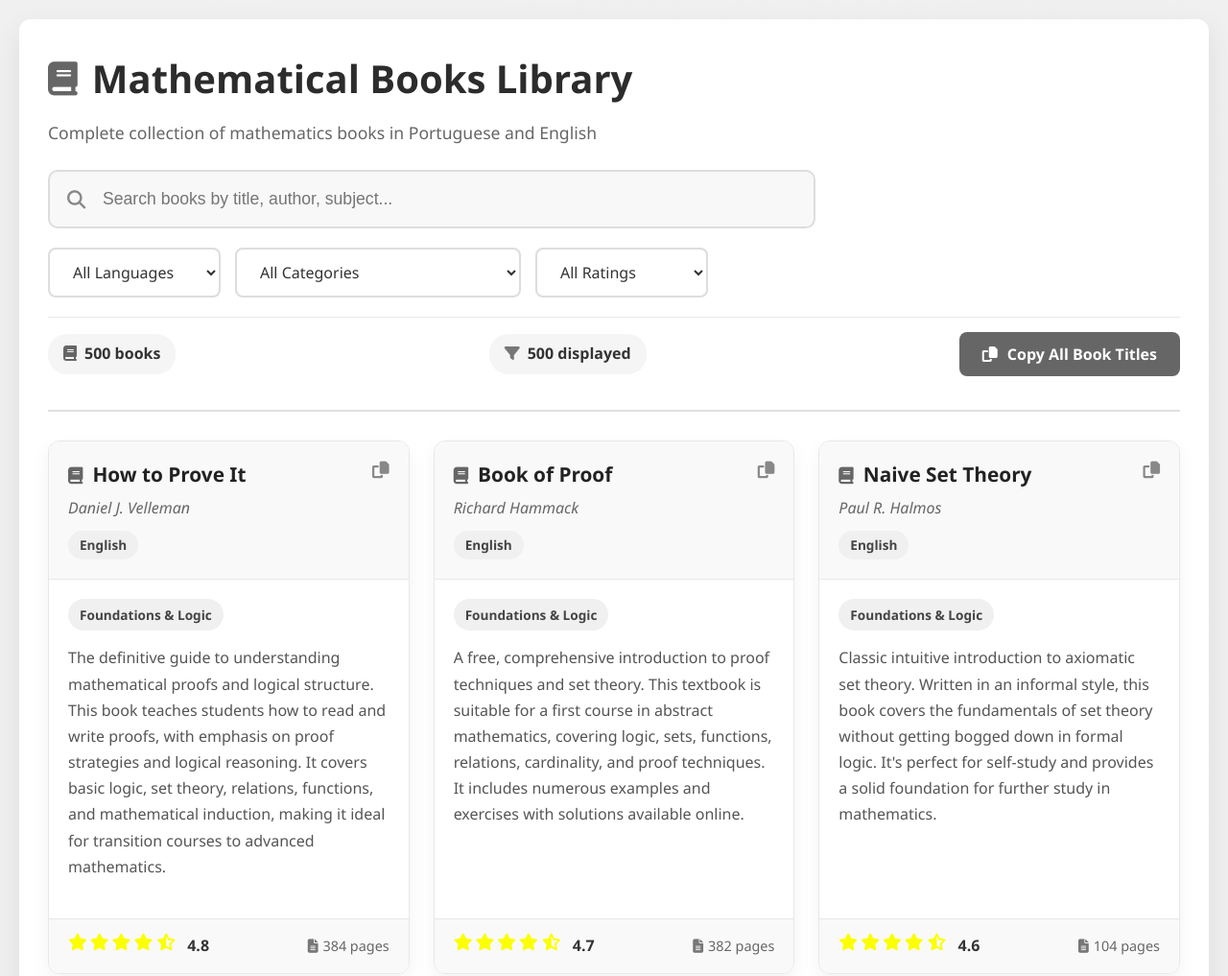
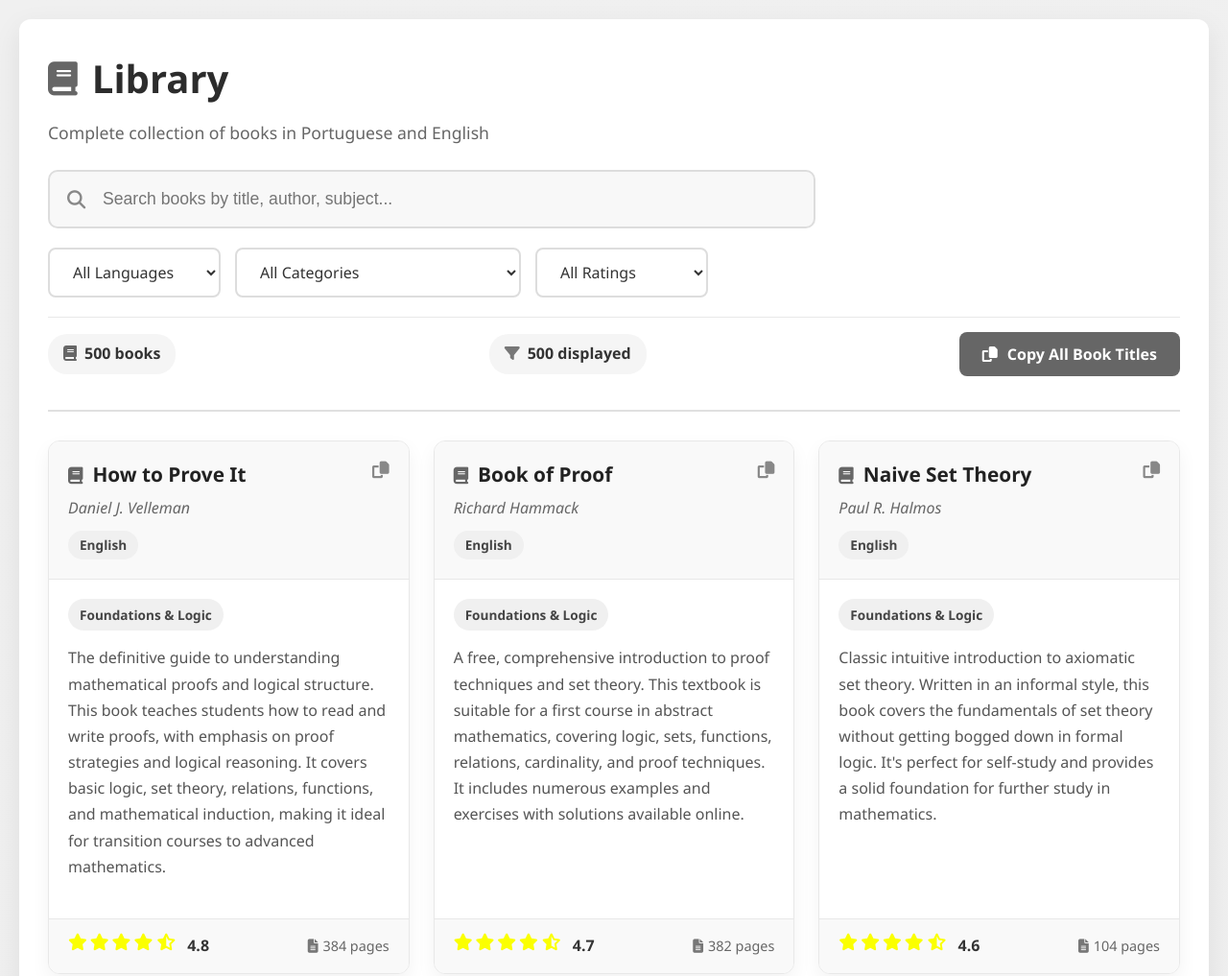
Before and after one commit to vitormontinikemp-max/booksmath, a plain HTML site: page index.html in a window 1280 px wide. Shown: the top 1017 px of the page at 96% size. Drawn offline with Linux system fonts and the light colour scheme.

Commit message:
Math -> library
Updated the title and subtitle of the library page.

```diff
--- a/index.html
+++ b/index.html
@@ -3,7 +3,7 @@
 <head>
     <meta charset="UTF-8">
     <meta name="viewport" content="width=device-width, initial-scale=1.0">
-    <title>Mathematical Books Library</title>
+    <title>Library</title>
     <link rel="stylesheet" href="books.css">
     <link rel="stylesheet" href="https://cdnjs.cloudflare.com/ajax/libs/font-awesome/6.4.0/css/all.min.css">
     <link rel="stylesheet" href="https://fonts.googleapis.com/css2?family=Poppins:wght@300;400;500;600;700&display=swap">
@@ -11,8 +11,8 @@
 <body>
     <div class="container">
         <header>
-            <h1><i class="fas fa-book"></i> Mathematical Books Library</h1>
-            <p class="subtitle">Complete collection of mathematics books in Portuguese and English</p>
+            <h1><i class="fas fa-book"></i>Library</h1>
+            <p class="subtitle">Complete collection of books in Portuguese and English</p>
 
             <div class="controls">
                 <div class="search-container">
@@ -78,7 +78,7 @@
         </div>
 
         <footer>
-            <p>MKVI Mathematical Books Library &copy; 2026 | Data collected from various academic sources</p>
+            <p>MKVI Library &copy; 2026 | Data collected from various academic sources</p>
             <p class="disclaimer">Ratings are based on academic reviews, popularity among students, and pedagogical value.</p>
         </footer>
     </div>
```
